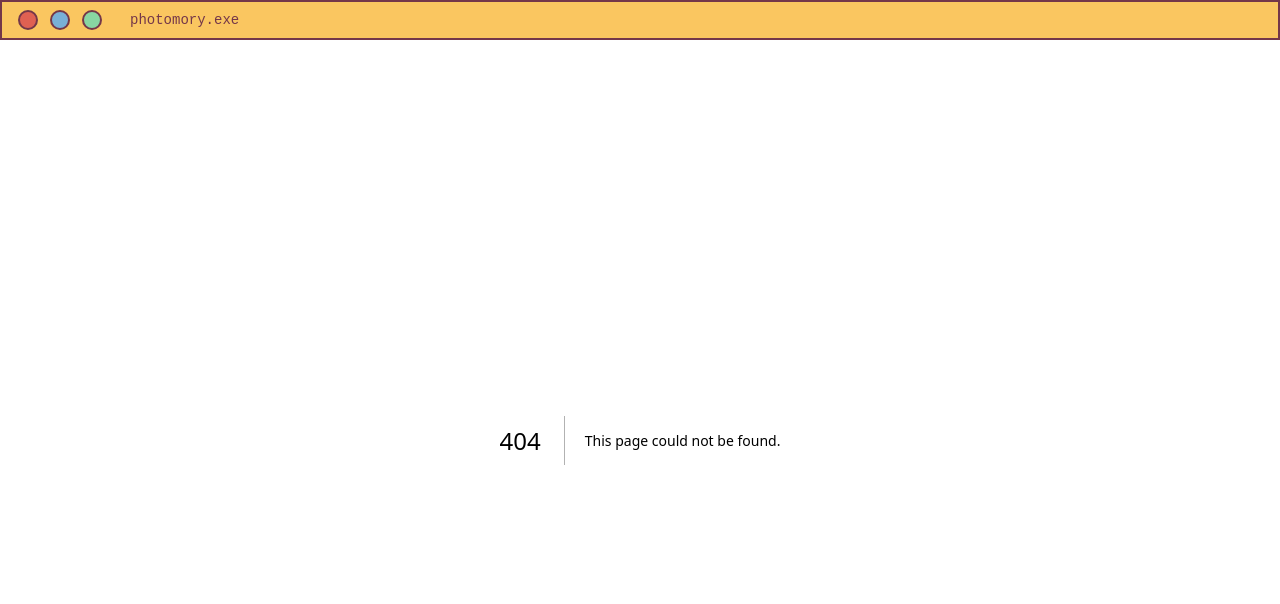
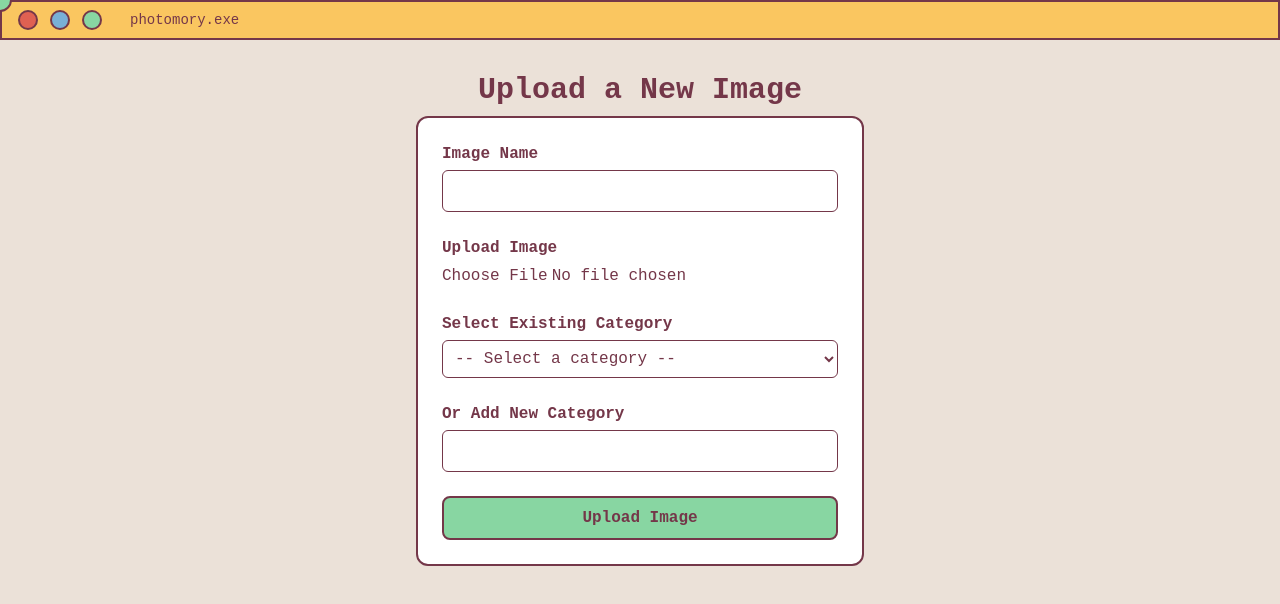
Before and after one commit to ArshiyaHafis/photomory-revamped, a Next.js app: page /admin in a window 1280 px wide. Before the commit this address had no page. Shown: the top 604 px of the page. Built offline with nearby package versions, Linux system fonts and the light colour scheme.

Commit message:
form for updating images

```diff
--- /dev/null
+++ b/src/app/admin/page.tsx
@@ -0,0 +1,91 @@
+"use client";
+
+import { useState } from "react";
+
+export default function UploadPage() {
+  const [imageName, setImageName] = useState("");
+  const [imageFile, setImageFile] = useState<File | null>(null);
+  const [categories, setCategories] = useState<string[]>([]);
+  const [selectedCategory, setSelectedCategory] = useState("");
+  const [newCategory, setNewCategory] = useState("");
+
+  const handleSubmit = async (e: React.FormEvent) => {
+    e.preventDefault();
+
+    const formData = new FormData();
+    formData.append("name", imageName);
+    formData.append("category", selectedCategory || newCategory);
+    if (imageFile) {
+      formData.append("image", imageFile);
+    }
+
+
+    console.log("Form submitted!");
+  };
+
+  return (
+    <div className="min-h-screen px-6 py-8 bg-[#EBE1D8] text-[#743749]">
+      <h1 className="text-3xl font-bold mb-2 text-center">Upload a New Image</h1>
+
+      <form
+        onSubmit={handleSubmit}
+        className="max-w-md mx-auto flex flex-col gap-6 border-2 border-[#743749] p-6 rounded-xl bg-white"
+      >
+        <label className="flex flex-col">
+          <span className="mb-1 font-semibold">Image Name</span>
+          <input
+            type="text"
+            value={imageName}
+            onChange={(e) => setImageName(e.target.value)}
+            className="border border-[#743749] p-2 rounded-md text-[#743749]"
+            required
+          />
+        </label>
+
+        <label className="flex flex-col">
+          <span className="mb-1 font-semibold">Upload Image</span>
+          <input
+            type="file"
+            accept="image/*"
+            onChange={(e) => setImageFile(e.target.files?.[0] || null)}
+            className="text-[#743749]"
+            required
+          />
+        </label>
+
+        <label className="flex flex-col">
+          <span className="mb-1 font-semibold">Select Existing Category</span>
+          <select
+            value={selectedCategory}
+            onChange={(e) => setSelectedCategory(e.target.value)}
+            className="border border-[#743749] p-2 rounded-md text-[#743749]"
+          >
+            <option value="">-- Select a category --</option>
+            {categories.map((cat, idx) => (
+              <option key={idx} value={cat}>
+                {cat}
+              </option>
+            ))}
+          </select>
+        </label>
+
+        <label className="flex flex-col">
+          <span className="mb-1 font-semibold">Or Add New Category</span>
+          <input
+            type="text"
+            value={newCategory}
+            onChange={(e) => setNewCategory(e.target.value)}
+            className="border border-[#743749] p-2 rounded-md text-[#743749]"
+          />
+        </label>
+
+        <button
+          type="submit"
+          className="bg-[#88D6A2] text-[#743749] py-2 font-bold rounded-lg border-2 border-[#743749] hover:scale-105 transition"
+        >
+          Upload Image
+        </button>
+      </form>
+    </div>
+  );
+}
--- a/src/app/globals.css
+++ b/src/app/globals.css
@@ -25,7 +25,7 @@ html, body {
   margin: 0;
   padding: 0;
   height: 100%;
-  overflow: hidden; /* Prevent body from scrolling */
+  overflow: hidden;
 }
 
 body {
@@ -77,6 +77,21 @@ min-height: 30px;
   height: 70px;
 }
 
+::-webkit-scrollbar-button:single-button:decrement {
+  border-top: 0;
+  position: relative;
+}
+
+::-webkit-scrollbar-button:single-button:decrement::before {
+  content: '';
+  display: block;
+  width: 0;
+  height: 0;
+  margin: auto;
+  border-left: 8px solid transparent;
+  border-right: 8px solid transparent;
+  border-bottom: 12px solid #88D6A2; /* Triangle color */
+}
 
 /* Up arrow */
 /* ::-webkit-scrollbar-button:single-button:decrement::before {
--- /dev/null
+++ b/src/app/images/page.tsx
@@ -0,0 +1,57 @@
+import Image from "next/image";
+import SearchBar from "@/components/SearchBar";
+
+const folders = [
+  { title: "Memes", icon: "/folder-icon.png", href: "/memes" },
+  { title: "Trips", icon: "/folder-icon.png", href: "/trips" },
+  { title: "Camera Roll", icon: "/folder-icon.png", href: "/camera-roll" },
+  { title: "Old Pics", icon: "/folder-icon.png", href: "/old-pics" },
+  { title: "Memes", icon: "/folder-icon.png", href: "/memes" },
+  { title: "Trips", icon: "/folder-icon.png", href: "/trips" },
+  { title: "Camera Roll", icon: "/folder-icon.png", href: "/camera-roll" },
+  { title: "Old Pics", icon: "/folder-icon.png", href: "/old-pics" },
+  { title: "Memes", icon: "/folder-icon.png", href: "/memes" },
+  { title: "Trips", icon: "/folder-icon.png", href: "/trips" },
+  { title: "Camera Roll", icon: "/folder-icon.png", href: "/camera-roll" },
+  { title: "Old Pics", icon: "/folder-icon.png", href: "/old-pics" },
+  { title: "Memes", icon: "/folder-icon.png", href: "/memes" },
+  { title: "Trips", icon: "/folder-icon.png", href: "/trips" },
+  { title: "Camera Roll", icon: "/folder-icon.png", href: "/camera-roll" },
+  { title: "Old Pics", icon: "/folder-icon.png", href: "/old-pics" },
+  { title: "Memes", icon: "/folder-icon.png", href: "/memes" },
+  { title: "Trips", icon: "/folder-icon.png", href: "/trips" },
+  { title: "Camera Roll", icon: "/folder-icon.png", href: "/camera-roll" },
+  { title: "Old Pics", icon: "/folder-icon.png", href: "/old-pics" },
+  { title: "Memes", icon: "/folder-icon.png", href: "/memes" },
+  { title: "Trips", icon: "/folder-icon.png", href: "/trips" },
+  { title: "Camera Roll", icon: "/folder-icon.png", href: "/camera-roll" },
+  { title: "Old Pics", icon: "/folder-icon.png", href: "/old-pics" },
+];
+
+export default function Home() {
+  return (
+    <div className="h-screen flex flex-col overflow-hidden">
+      <main className="flex-1 min-h-0 overflow-y-auto px-8 pt-6 pb-12">
+        <SearchBar />
+        <div className="grid grid-cols-4 w-full justify-items-center gap-y-10">
+          {folders.map((folder, index) => (
+            <a
+              key={index}
+              href={folder.href}
+              className="flex flex-col items-center hover:scale-105 transition"
+            >
+              <Image
+                src={folder.icon}
+                alt={`${folder.title} folder`}
+                width={175}
+                height={175}
+                className="mb-2"
+              />
+              <span className="text-sm">{folder.title}</span>
+            </a>
+          ))}
+        </div>
+      </main>
+    </div>
+  );
+}
--- a/src/app/layout.tsx
+++ b/src/app/layout.tsx
@@ -1,6 +1,8 @@
 import type { Metadata } from "next";
 import { Geist, Geist_Mono } from "next/font/google";
-import "./globals.css";import Navbar from "../components/Navbar";
+import "./globals.css";
+import Navbar from "../components/Navbar";
+import Cursor from "../components/Cursor";
 
 const geistSans = Geist({
   variable: "--font-geist-sans",
@@ -25,6 +27,7 @@ export default function RootLayout({
   return (
     <html lang="en" className="h-full">
       <body className="h-full overflow-hidden bg-[#EBE1D8] text-[#743749]">
+         <Cursor />
          <Navbar />
         {children}
       </body>
--- /dev/null
+++ b/src/components/Cursor.tsx
@@ -0,0 +1,29 @@
+// components/Cursor.tsx
+"use client";
+import { useEffect, useState } from "react";
+
+export default function Cursor() {
+  const [pos, setPos] = useState({ x: 0, y: 0 });
+
+  useEffect(() => {
+    const move = (e: MouseEvent) => {
+      setPos({ x: e.clientX, y: e.clientY });
+    };
+    window.addEventListener("mousemove", move);
+    return () => window.removeEventListener("mousemove", move);
+  }, []);
+
+  return (
+    <>
+      <style jsx global>{`body { cursor: none; } * {
+    cursor: none !important;
+  }`}</style>
+      <div
+        className="fixed z-50 w-6 h-6 bg-[#88D6A2] border-[2.5px] border-[#743749] rounded-full pointer-events-none transition-transform duration-75 ease-out"
+        style={{
+          transform: `translate(${pos.x - 12}px, ${pos.y - 12}px)`,
+        }}
+      />
+    </>
+  );
+}
```
Also changed, not shown: public/cursor-icon.png (added).
